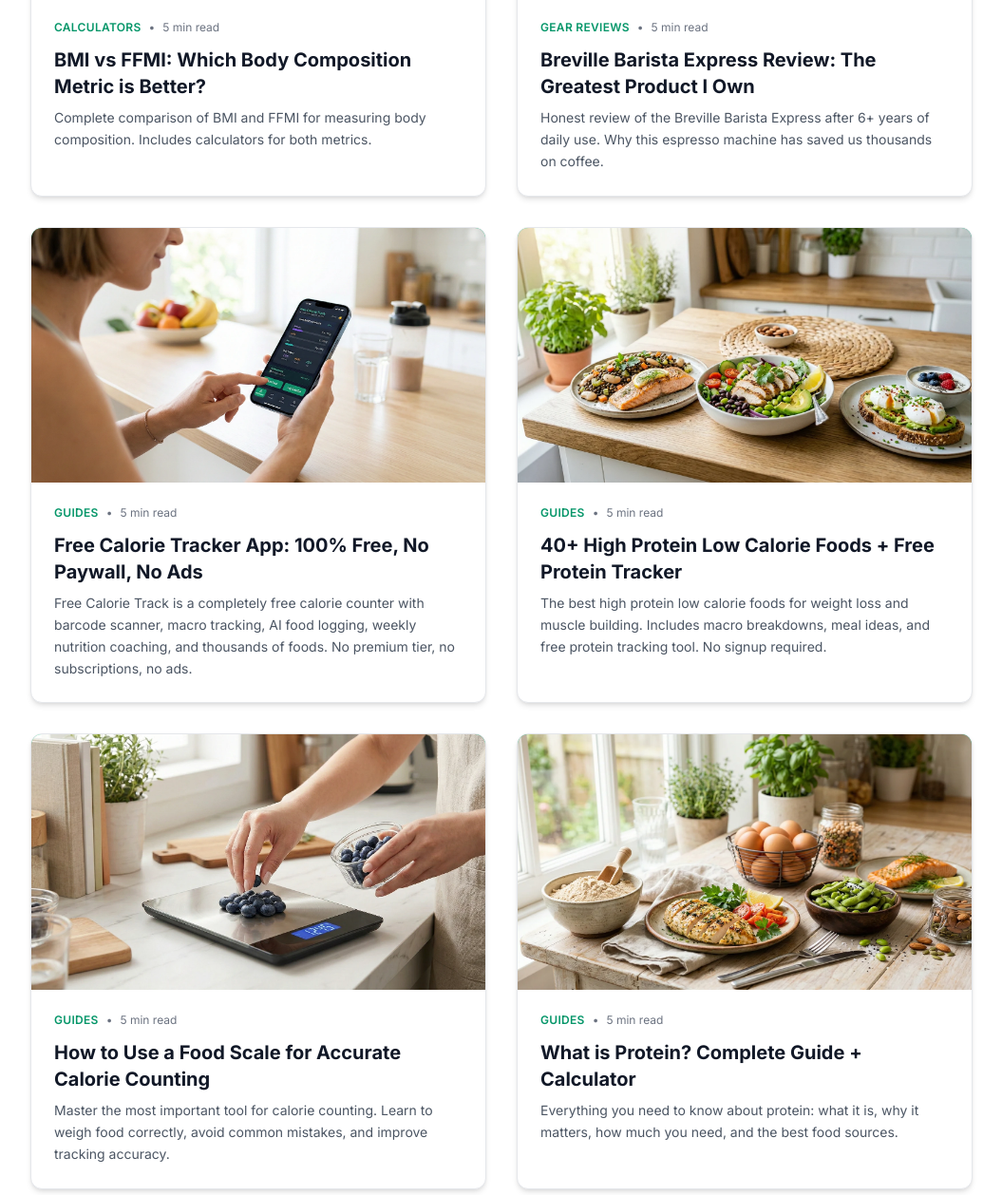
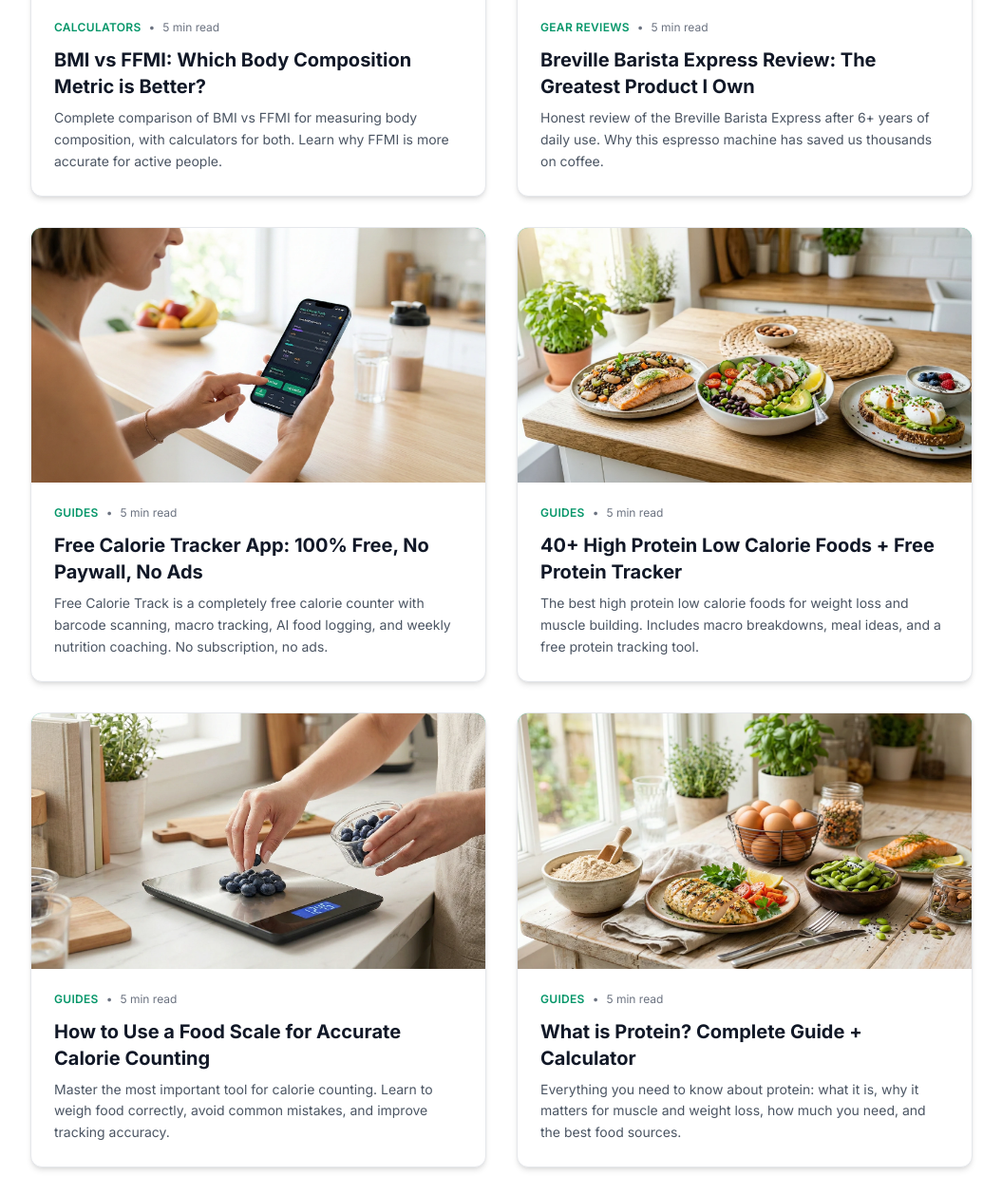
Before and after one commit to 2b6r2kvwmm-collab/Free_Calorie_Track, an Astro site in the folder blog-astro/: page /blog in a window 1280 px wide. Shown: the part 2046-3304 px from the top of the page at 95% size, without its empty margins (112-1167 px from the left). Built offline with nearby package versions, Linux system fonts and the light colour scheme; Astro itself is replaced by a stand-in of ours.

Commit message:
Fix meta description lengths across blog posts
Trimmed 4 descriptions over 160 chars and expanded 3 under 120 chars
to keep all within the 120-160 character sweet spot for GSC.

Co-Authored-By: Claude Sonnet 4.6 <noreply@anthropic.com>

```diff
--- a/blog-astro/src/content/blog/best-adjustable-dumbbells-advanced.md
+++ b/blog-astro/src/content/blog/best-adjustable-dumbbells-advanced.md
@@ -1,6 +1,6 @@
 ---
 title: "Nuobell 580 Review: Best Heavy Adjustable Dumbbells"
-description: "Nuobell 580 adjustable dumbbells review—80 lb max, steel grips, minimal chatter. Best for serious lifters."
+description: "Nuobell 580 adjustable dumbbells review after months of use — 80 lb max, steel grips, minimal chatter. The best heavy adjustable dumbbells for serious lifters."
 pubDate: 2026-02-26
 author: "FCT Staff"
 category: "Gear Reviews"
--- a/blog-astro/src/content/blog/bmi-vs-ffmi.mdx
+++ b/blog-astro/src/content/blog/bmi-vs-ffmi.mdx
@@ -1,6 +1,6 @@
 ---
 title: "BMI vs FFMI: Which Body Composition Metric is Better?"
-description: "Complete comparison of BMI and FFMI for measuring body composition. Includes calculators for both metrics."
+description: "Complete comparison of BMI vs FFMI for measuring body composition, with calculators for both. Learn why FFMI is more accurate for active people."
 pubDate: 2026-03-02
 author: "FCT Staff"
 category: "Calculators"
--- a/blog-astro/src/content/blog/free-calorie-tracker-app-features.md
+++ b/blog-astro/src/content/blog/free-calorie-tracker-app-features.md
@@ -1,6 +1,6 @@
 ---
 title: "Free Calorie Tracker App: 100% Free, No Paywall, No Ads"
-description: "Free Calorie Track is a completely free calorie counter with barcode scanner, macro tracking, AI food logging, weekly nutrition coaching, and thousands of foods. No premium tier, no subscriptions, no ads."
+description: "Free Calorie Track is a completely free calorie counter with barcode scanning, macro tracking, AI food logging, and weekly nutrition coaching. No subscription, no ads."
 pubDate: 2026-03-02
 author: "FCT Staff"
 category: "Guides"
--- a/blog-astro/src/content/blog/high-protein-low-calorie-foods.md
+++ b/blog-astro/src/content/blog/high-protein-low-calorie-foods.md
@@ -1,6 +1,6 @@
 ---
 title: "40+ High Protein Low Calorie Foods + Free Protein Tracker"
-description: "The best high protein low calorie foods for weight loss and muscle building. Includes macro breakdowns, meal ideas, and free protein tracking tool. No signup required."
+description: "The best high protein low calorie foods for weight loss and muscle building. Includes macro breakdowns, meal ideas, and a free protein tracking tool."
 pubDate: 2026-03-02
 author: "FCT Staff"
 category: "Guides"
--- a/blog-astro/src/content/blog/how-to-calculate-tdee.mdx
+++ b/blog-astro/src/content/blog/how-to-calculate-tdee.mdx
@@ -1,6 +1,6 @@
 ---
 title: "TDEE Calculator Free - How to Calculate Your TDEE in 30 Seconds"
-description: "Calculate your TDEE (Total Daily Energy Expenditure) instantly with our free calculator. Includes BMR calculation, macro targets, and personalized calorie goals. No signup required."
+description: "Calculate your TDEE instantly with our free calculator. Includes BMR, activity multipliers, macro targets, and personalized calorie goals. No signup required."
 pubDate: 2026-02-25
 author: "FCT Staff"
 category: "Calculators"
--- a/blog-astro/src/content/blog/macro-calculator-guide.mdx
+++ b/blog-astro/src/content/blog/macro-calculator-guide.mdx
@@ -1,6 +1,6 @@
 ---
 title: "Free Macro Calculator - Calculate Your Macros in 30 Seconds"
-description: "Calculate your ideal protein, carbs, and fat instantly with our free macro calculator. Get personalized macro targets for weight loss, muscle gain, or maintenance. No signup required."
+description: "Calculate your ideal protein, carbs, and fat with our free macro calculator. Get personalized macro targets for weight loss, muscle gain, or maintenance."
 pubDate: 2026-02-25
 author: "FCT Staff"
 category: "Calculators"
--- a/blog-astro/src/content/blog/what-are-macros.md
+++ b/blog-astro/src/content/blog/what-are-macros.md
@@ -1,6 +1,6 @@
 ---
 title: "What Are Macros? (Free Macro Tracker Included)"
-description: "Simple explanation of macros (protein, carbs, fat) + free macro tracker with real-time progress bars, automatic macro goals, and barcode scanning. No signup required."
+description: "Simple explanation of macros (protein, carbs, fat) with a free macro tracker featuring real-time progress bars, automatic goals, and barcode scanning."
 pubDate: 2026-02-25
 author: "FCT Staff"
 category: "Guides"
--- a/blog-astro/src/content/blog/what-is-protein.mdx
+++ b/blog-astro/src/content/blog/what-is-protein.mdx
@@ -1,6 +1,6 @@
 ---
 title: "What is Protein? Complete Guide + Calculator"
-description: "Everything you need to know about protein: what it is, why it matters, how much you need, and the best food sources."
+description: "Everything you need to know about protein: what it is, why it matters for muscle and weight loss, how much you need, and the best food sources."
 pubDate: 2026-03-02
 author: "FCT Staff"
 category: "Guides"
```
